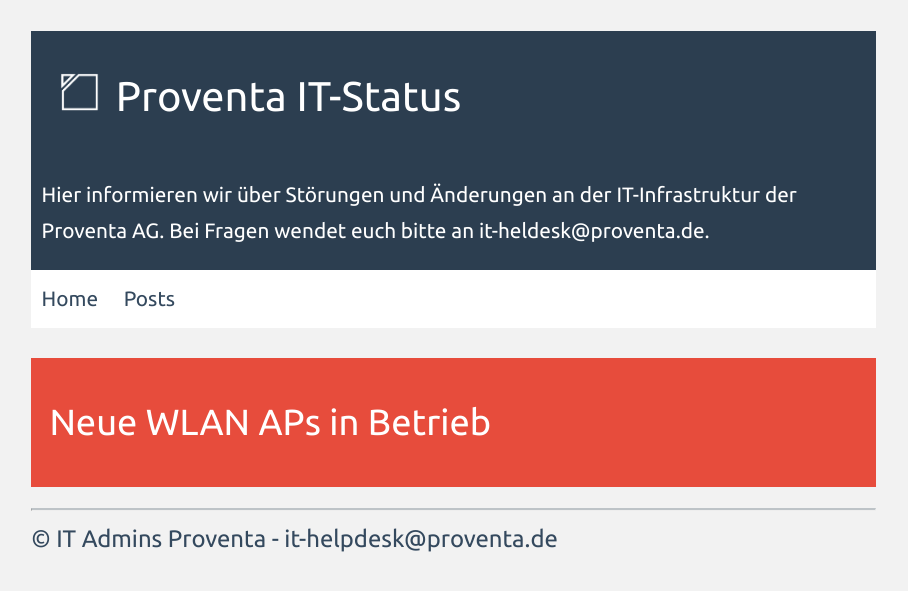
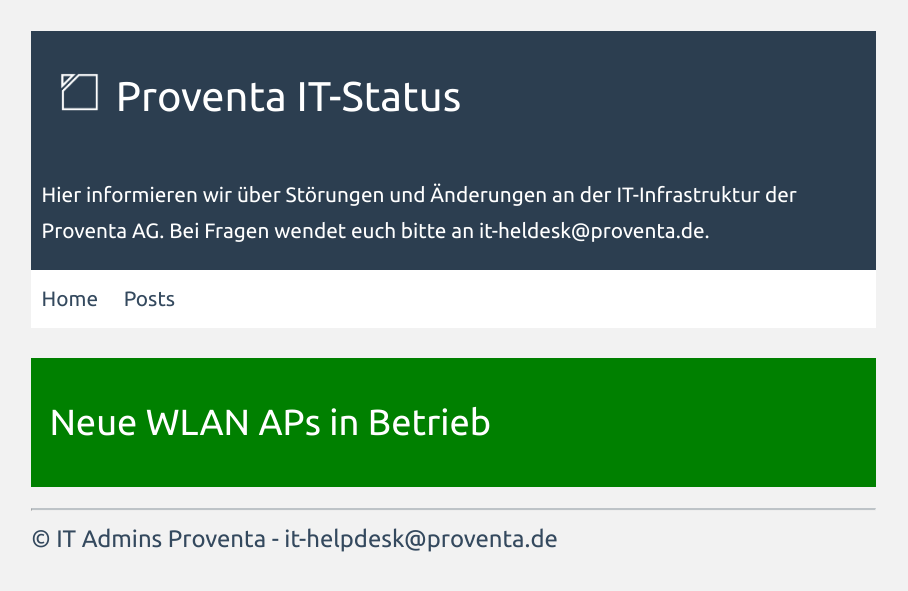
Before and after one commit to proventa/status, a Jekyll site: the page built from posts.md, in a window 1280 px wide. Shown: the top 591 px of the page, without its empty margins (0-908 px from the left). Built offline with Jekyll 4.4.1, drawn with Linux system fonts in a browser that asks for light colours.

Commit message:
post categories

```diff
--- a/index.html
+++ b/index.html
@@ -14,7 +14,7 @@
 {% else %}
 {% for post in site.categories.active limit:10 %}
 
-<article>
+<article class="{{post.categories}}">
         <a href="{{ post.url }}"><h2 class="title">{{ post.title }}</h2></a>
         <div class="content">
         {{ post.content }}
--- a/posts.md
+++ b/posts.md
@@ -3,4 +3,4 @@
 title: Posts
 permalink: /posts/
 ---
-{% for post in site.posts %}<article><a href="{{ post.url }}"><h2 class="title">{{ post.title }}</h2></a></article>{% endfor %}
+{% for post in site.posts %}<article class="{{post.categories}}"><a href="{{ post.url }}"><h2 class="title">{{ post.title }}</h2></a></article>{% endfor %}
```
